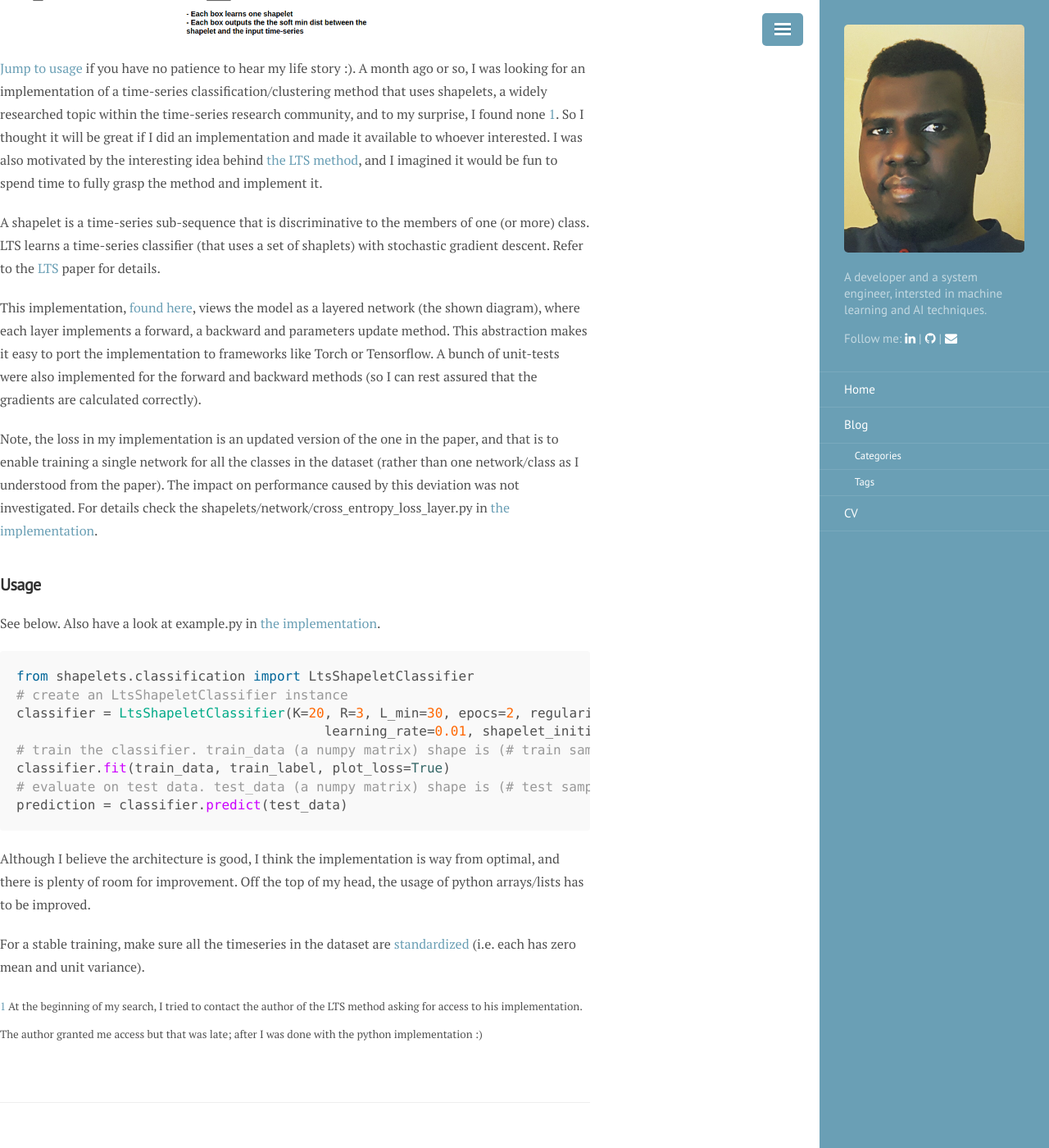
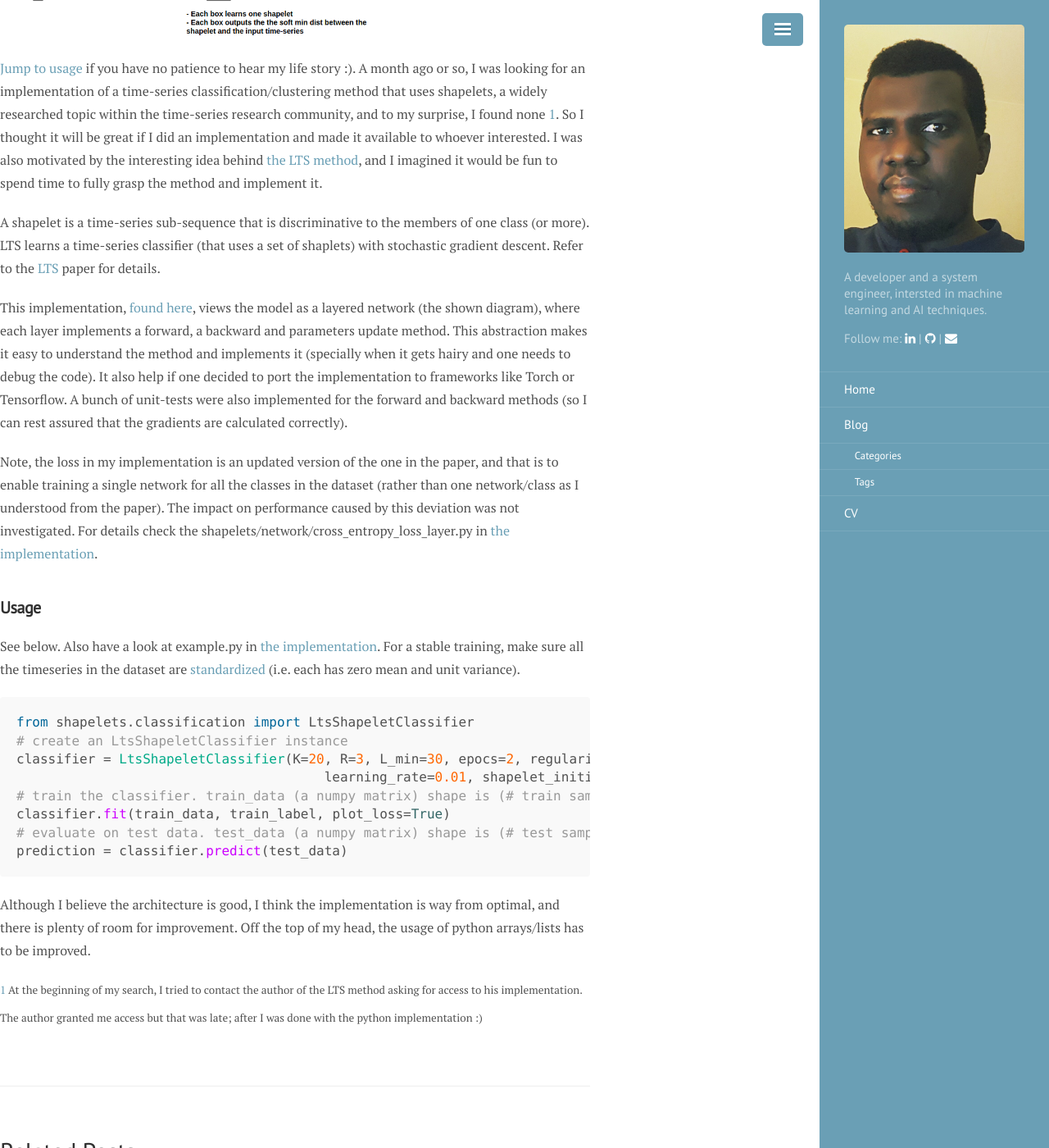
Before and after one commit to mohaseeb/mohaseeb.github.io, a Jekyll site: the page built from _posts/2016-07-12-shaplets-python.md, in a window 1280 px wide and 1400 px high, scrolled down 694 px. Shown: the whole window at 82% size. Built offline with Jekyll 4.4.1, drawn with Linux system fonts in a browser that asks for light colours; nearby versions of some CDN libraries; comment, search, counter and statistics services are not loaded.

Commit message:
rephrase

````diff
--- a/_posts/2016-07-12-shaplets-python.md
+++ b/_posts/2016-07-12-shaplets-python.md
@@ -9,14 +9,14 @@
 
 [Jump to usage](#usage) if you have no patience to hear my life story :). A month ago or so, I was looking for an implementation of a time-series classification/clustering method that uses shapelets, a widely researched topic within the time-series research community, and to my surprise, I found none <a name="found">1</a>. So I thought it will be great if I did an implementation and made it available to whoever interested. I was also motivated by the interesting idea behind [the LTS method](http://www.ismll.uni-hildesheim.de/pub/pdfs/grabocka2014e-kdd.pdf), and I imagined it would be fun to spend time to fully grasp the method and implement it.
 
-A shapelet is a time-series sub-sequence that is discriminative to the members of one (or more) class. LTS learns a time-series classifier (that uses a set of shaplets) with stochastic gradient descent. Refer to the [LTS](http://www.ismll.uni-hildesheim.de/pub/pdfs/grabocka2014e-kdd.pdf) paper for details.
+A shapelet is a time-series sub-sequence that is discriminative to the members of one class (or more). LTS learns a time-series classifier (that uses a set of shaplets) with stochastic gradient descent. Refer to the [LTS](http://www.ismll.uni-hildesheim.de/pub/pdfs/grabocka2014e-kdd.pdf) paper for details.
 
-This implementation, [found here](https://github.com/mohaseeb/shaplets-python), views the model as a layered network (the shown diagram), where each layer implements a forward, a backward and parameters update method. This abstraction makes it easy to port the implementation to frameworks like Torch or Tensorflow. A bunch of unit-tests were also implemented for the forward and backward methods (so I can rest assured that the gradients are calculated correctly).
+This implementation, [found here](https://github.com/mohaseeb/shaplets-python), views the model as a layered network (the shown diagram), where each layer implements a forward, a backward and parameters update method. This abstraction makes it easy to understand the method and implements it (specially when it gets hairy and one needs to debug the code). It also help if one decided to port the implementation to frameworks like Torch or Tensorflow. A bunch of unit-tests were also implemented for the forward and backward methods (so I can rest assured that the gradients are calculated correctly).
 
 Note, the loss in my implementation is an updated version of the one in the paper, and that is to enable training a single network for all the classes in the dataset (rather than one network/class as I understood from the paper). The impact on performance caused by this deviation was not investigated. For details check the shapelets/network/cross_entropy_loss_layer.py in [the implementation](https://github.com/mohaseeb/shaplets-python).
 
 ## Usage ##
-See below. Also have a look at example.py in [the implementation](https://github.com/mohaseeb/shaplets-python).
+See below. Also have a look at example.py in [the implementation](https://github.com/mohaseeb/shaplets-python). For a stable training, make sure all the timeseries in the dataset are [standardized](https://en.wikipedia.org/wiki/Feature_scaling#Standardization) (i.e. each has zero mean and unit variance).
 
 ```python
 from shapelets.classification import LtsShapeletClassifier
````
Also changed, not shown: other parts of _posts/2016-07-12-shaplets-python.md (+0 -2 lines).
